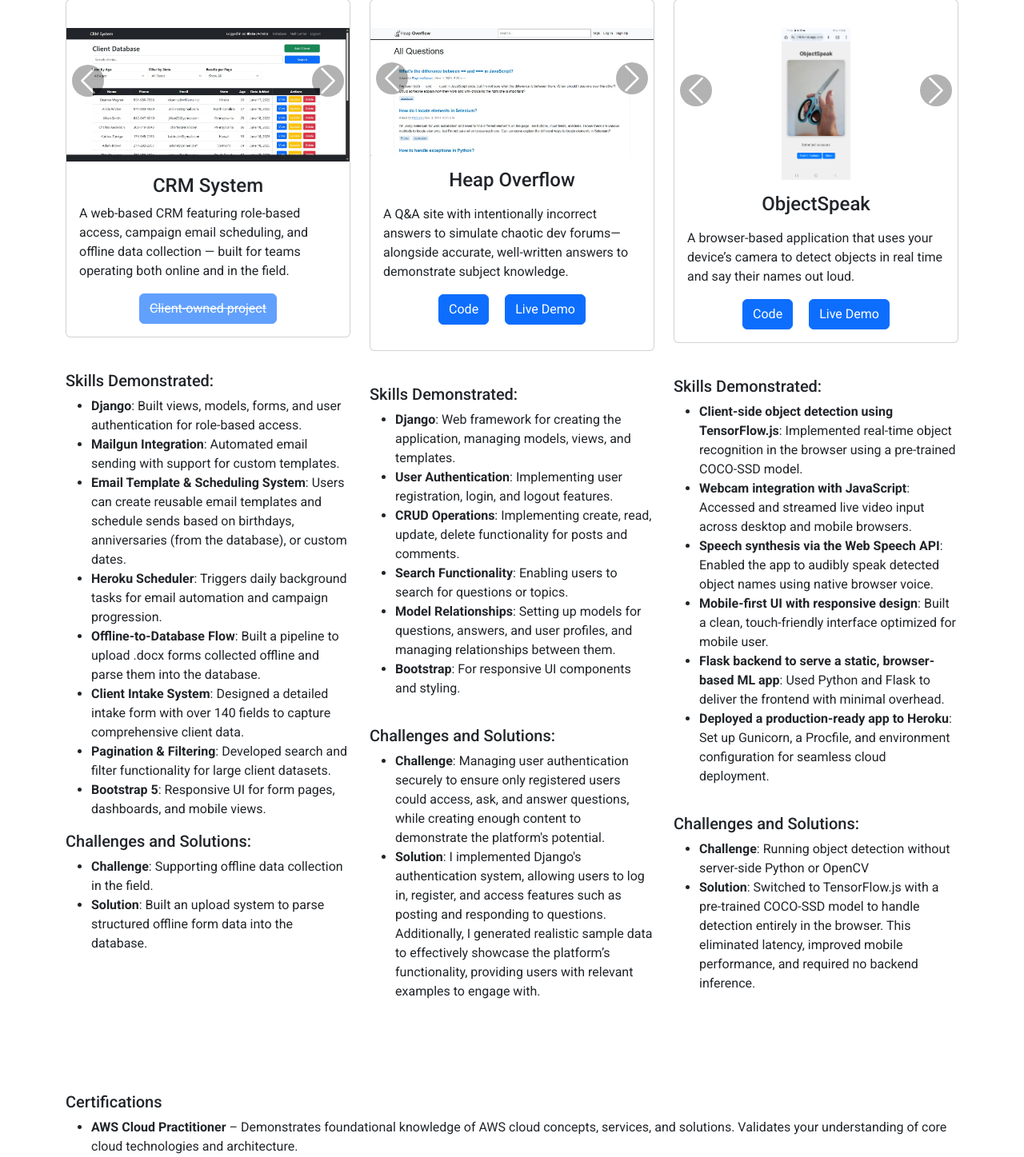
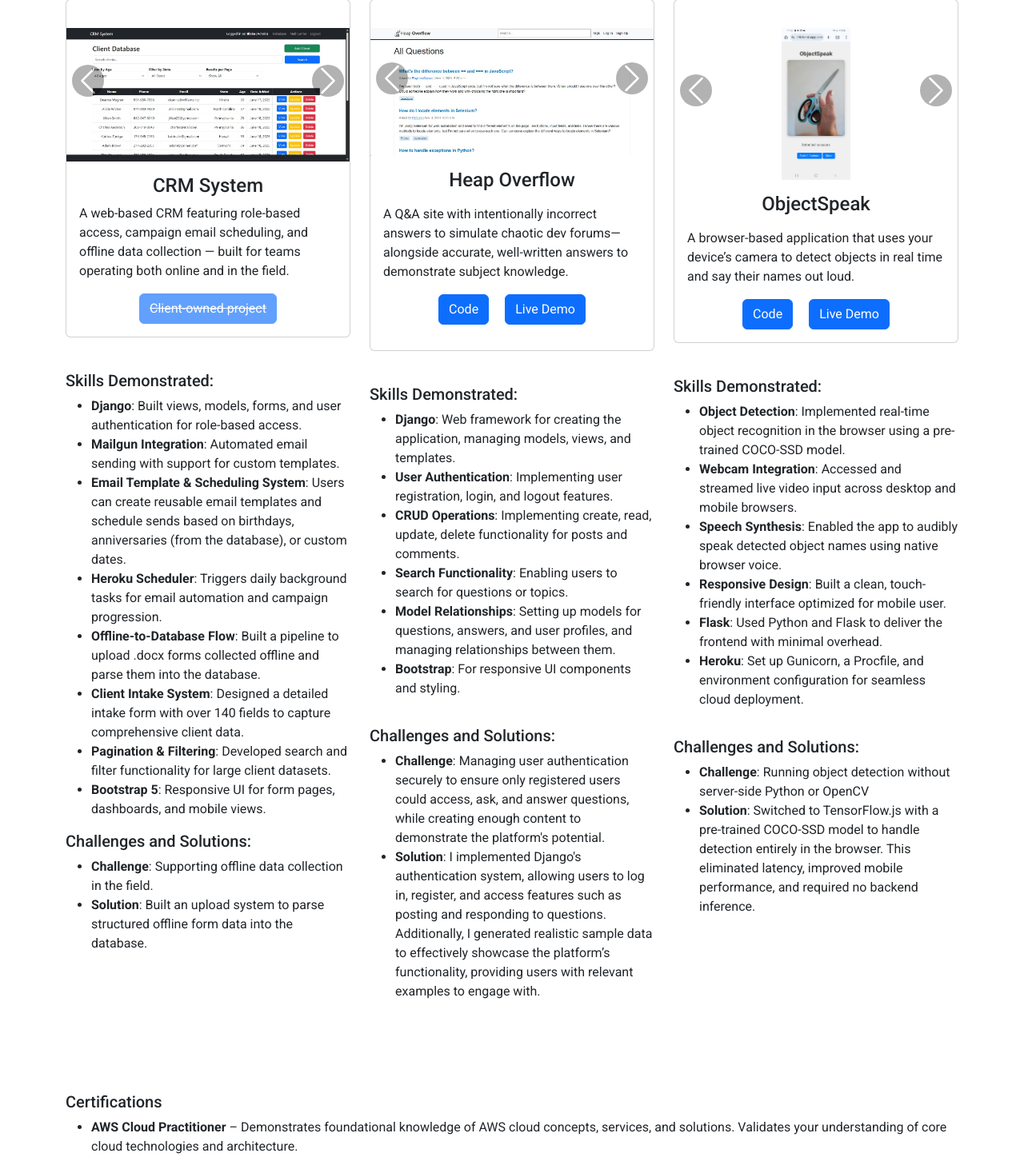
Before and after one commit to blakebrandon-hub/Portfolio-Website, a Flask app: page / in a window 1280 px wide. Shown: the part 485-1932 px from the top of the page at 80% size. Run offline with Flask 3, Linux system fonts and the light colour scheme; some libraries are stand-ins or nearby versions.

Commit message:
Update index.html

```diff
--- a/templates/index.html
+++ b/templates/index.html
@@ -277,19 +277,19 @@ img {
           <h5 style="float: left; padding-top: 5%;">Skills Demonstrated: </h5>
           <br>
           <ul>
-            <li style="float: left; text-align: left;"><b>Client-side object detection using TensorFlow.js</b>: Implemented real-time object recognition in the browser using a pre-trained COCO-SSD model.</li><br>
-            <li style="float: left; text-align: left;"><b>Webcam integration with JavaScript</b>: Accessed and streamed live video input across desktop and mobile browsers.</li>
-            <li style="float: left; text-align: left;"><b>Speech synthesis via the Web Speech API</b>: Enabled the app to audibly speak detected object names using native browser voice.</li>
-            <li style="float: left; text-align: left;"><b>Mobile-first UI with responsive design</b>: Built a clean, touch-friendly interface optimized for mobile user.</li>
-            <li style="float: left; text-align: left;"><b>Flask backend to serve a static, browser-based ML app</b>: Used Python and Flask to deliver the frontend with minimal overhead.</li>
-            <li style="float: left; text-align: left;"><b>Deployed a production-ready app to Heroku</b>: Set up Gunicorn, a Procfile, and environment configuration for seamless cloud deployment.</li>
+            <li style="float: left; text-align: left;"><b>Object Detection</b>: Implemented real-time object recognition in the browser using a pre-trained COCO-SSD model.</li><br>
+            <li style="float: left; text-align: left;"><b>Webcam Integration</b>: Accessed and streamed live video input across desktop and mobile browsers.</li>
+            <li style="float: left; text-align: left;"><b>Speech Synthesis</b>: Enabled the app to audibly speak detected object names using native browser voice.</li>
+            <li style="float: left; text-align: left;"><b>Responsive Design</b>: Built a clean, touch-friendly interface optimized for mobile user.</li>
+            <li style="float: left; text-align: left;"><b>Flask</b>: Used Python and Flask to deliver the frontend with minimal overhead.</li>
+            <li style="float: left; text-align: left;"><b>Heroku</b>: Set up Gunicorn, a Procfile, and environment configuration for seamless cloud deployment.</li>
           </ul>
 
          <h5 style="float: left; padding-top: 10%;">Challenges and Solutions: </h5>
           <br>
          <ul>
             <li style="float: left; text-align: left;"><b>Challenge</b>: Running object detection without server-side Python or OpenCV</li><br>
-            <li style="float: left; text-align: left; style=padding-bottom: 25%"><b>Solution</b>: Switched to TensorFlow.js with a pre-trained COCO-SSD model to handle detection entirely in the browser. This eliminated latency, improved mobile performance, and required no backend inference.
+            <li style="float: left; text-align: left; padding-bottom: 25%"><b>Solution</b>: Switched to TensorFlow.js with a pre-trained COCO-SSD model to handle detection entirely in the browser. This eliminated latency, improved mobile performance, and required no backend inference.
             </li><br>
           </ul>
 
```
